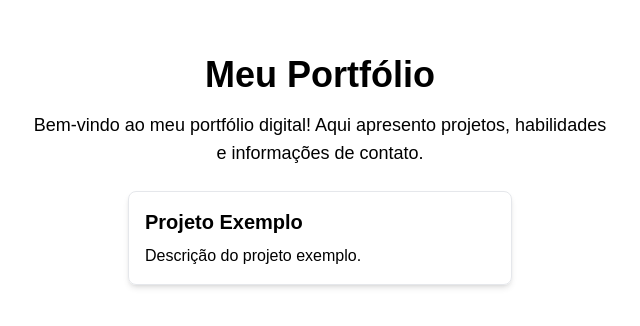
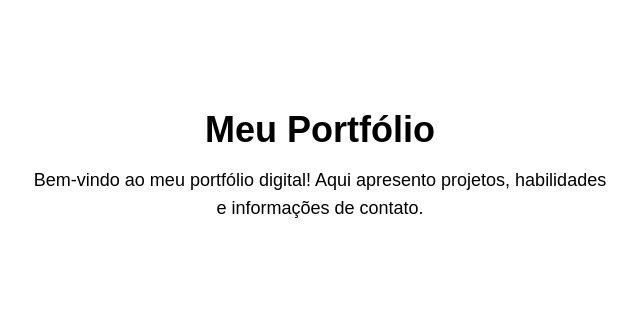
Before and after one commit to magepasaro/portfolio, a React (Vite) app: page / in a window 1280 px wide. Shown: the part 222-548 px from the top of the page, without its empty margins (320-960 px from the left). Built offline with nearby package versions, Linux system fonts and the light colour scheme.

Commit message:
Update Card.jsx

```diff
--- a/src/components/ui/Card.jsx
+++ b/src/components/ui/Card.jsx
@@ -1,11 +1,11 @@
 import React from "react";
 
-// Card é um componente simples
-export function Card({ title, description }) {
-  return (
-    <div className="border rounded-lg p-4 shadow-md w-full max-w-sm mb-4">
-      <h2 className="text-xl font-semibold mb-2">{title}</h2>
-      <p>{description}</p>
-    </div>
-  );
+// Card base simples
+export function Card({ children, className = "" }) {
+  return <div className={`bg-white rounded-lg ${className}`}>{children}</div>;
 }
+
+// CardContent para estrutura interna
+export function CardContent({ children, className = "" }) {
+  return <div className={className}>{children}</div>;
+}
```
